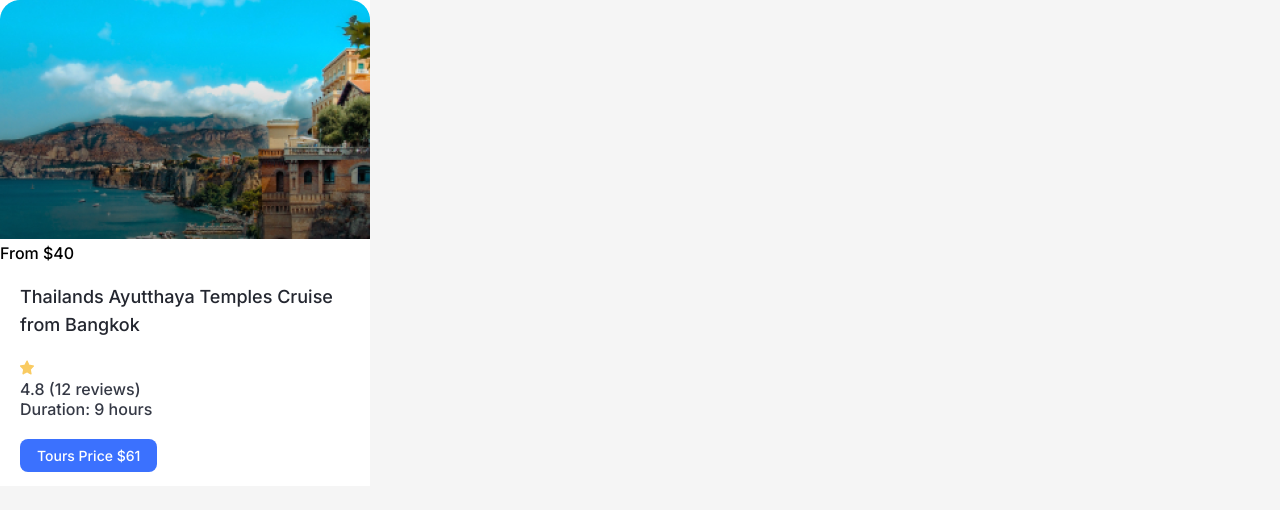
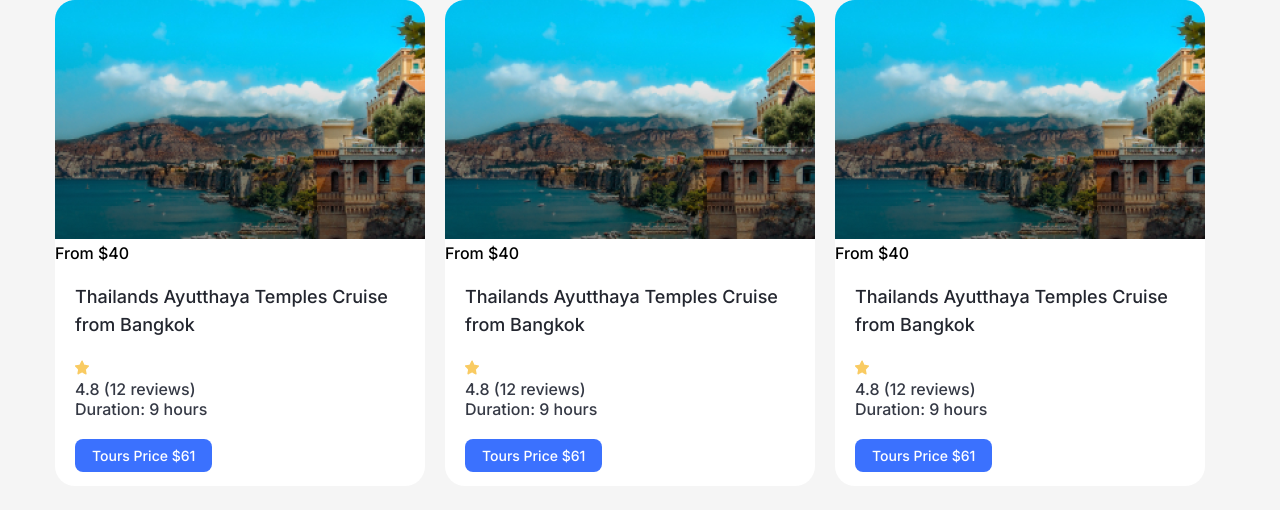
Before and after one commit to pdat2000/html-css-master, a plain HTML site: page index.html in a window 1280 px wide. Drawn offline with Linux system fonts and the light colour scheme.

Commit message:
update code

```diff
--- a/app.css
+++ b/app.css
@@ -13,6 +13,7 @@ body {
 .tour {
   width: 370px;
   background-color: white;
+  border-radius: 20px;
 }
 
 .tour-content {
@@ -48,3 +49,17 @@ body {
   line-height: 17px;
   display: inline-block;
 }
+
+.tour-image {
+  border-radius: 5x 5px 0 0;
+}
+
+.tour-list {
+  width: 100%;
+  max-width: 1170px;
+  margin: 0 auto;
+  display: flex;
+  flex-direction: row;
+  flex-wrap: nowrap;
+  gap: 20px;
+}
--- a/index.html
+++ b/index.html
@@ -15,6 +15,7 @@
     <link rel="stylesheet" href="./app.css" />
   </head>
   <body>
+    <div class="tour-list">
       <div class="tour">
         <div class="tour-top">
           <img src="./images/image.png" alt="bali" class="tour-image" />
@@ -45,5 +46,66 @@
           </a>
         </div>
       </div>
+      <div class="tour">
+        <div class="tour-top">
+          <img src="./images/image.png" alt="bali" class="tour-image" />
+          <span class="tour-price">From $40</span>
+        </div>
+        <div class="tour-content">
+          <h3 class="tour-title">
+            Thailands Ayutthaya Temples Cruise from Bangkok
+          </h3>
+          <div class="tour-rating">
+            <div class="tour-review">
+              <div class="tour-star">
+                <img src="./images/star.png" alt="tour-rating" />
+              </div>
+              <div class="tour-review-count">
+                <span>4.8 (12 reviews)</span>
+              </div>
+            </div>
+            <span class="tour-duration">Duration: 9 hours</span>
+          </div>
+          <a
+            href="http://127.0.0.1:5500/index.html"
+            target="_blank"
+            rel="noopener noreferrer"
+            class="tour-button"
+          >
+            Tours Price $61
+          </a>
+        </div>
+      </div>
+      <div class="tour">
+        <div class="tour-top">
+          <img src="./images/image.png" alt="bali" class="tour-image" />
+          <span class="tour-price">From $40</span>
+        </div>
+        <div class="tour-content">
+          <h3 class="tour-title">
+            Thailands Ayutthaya Temples Cruise from Bangkok
+          </h3>
+          <div class="tour-rating">
+            <div class="tour-review">
+              <div class="tour-star">
+                <img src="./images/star.png" alt="tour-rating" />
+              </div>
+              <div class="tour-review-count">
+                <span>4.8 (12 reviews)</span>
+              </div>
+            </div>
+            <span class="tour-duration">Duration: 9 hours</span>
+          </div>
+          <a
+            href="http://127.0.0.1:5500/index.html"
+            target="_blank"
+            rel="noopener noreferrer"
+            class="tour-button"
+          >
+            Tours Price $61
+          </a>
+        </div>
+      </div>
+    </div>
   </body>
 </html>
```
Lines whose indentation alone changed are shown as unchanged.
